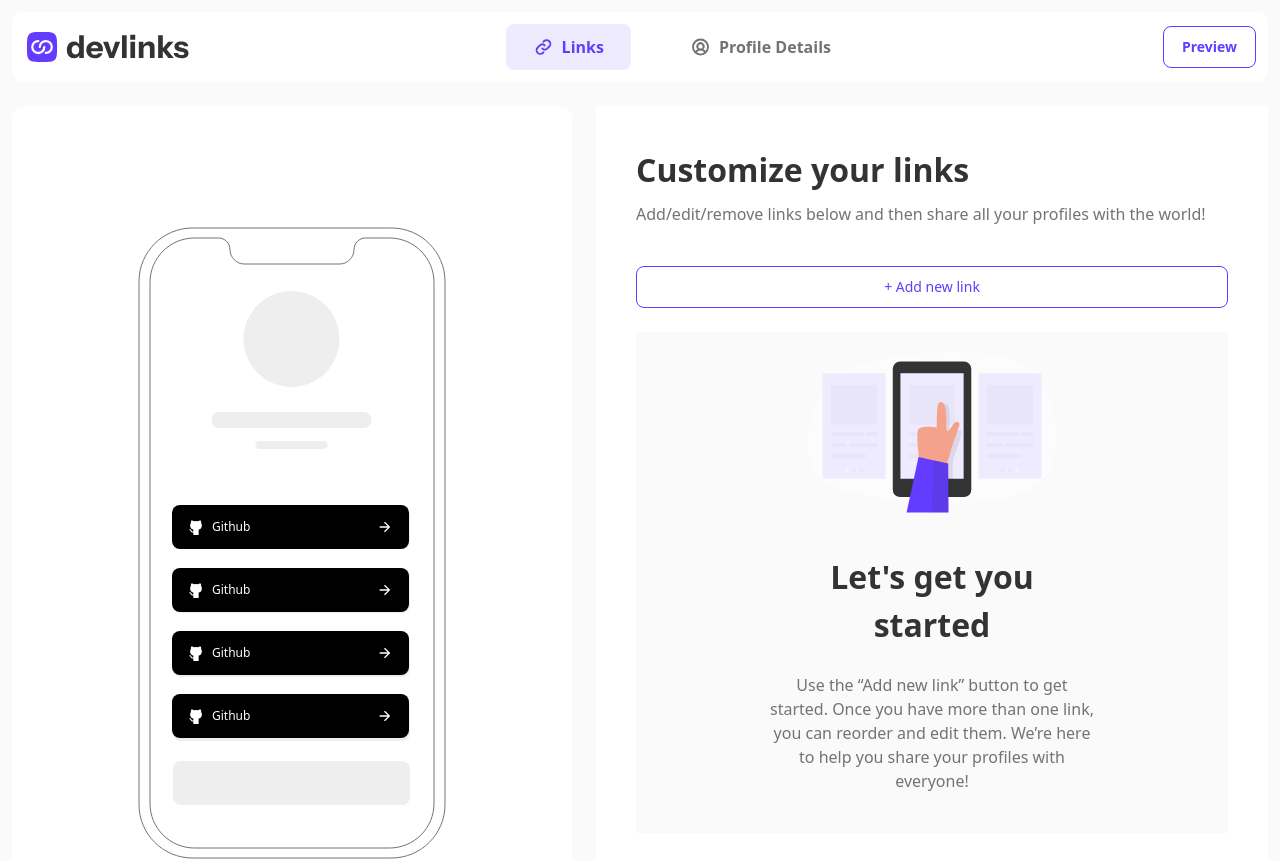
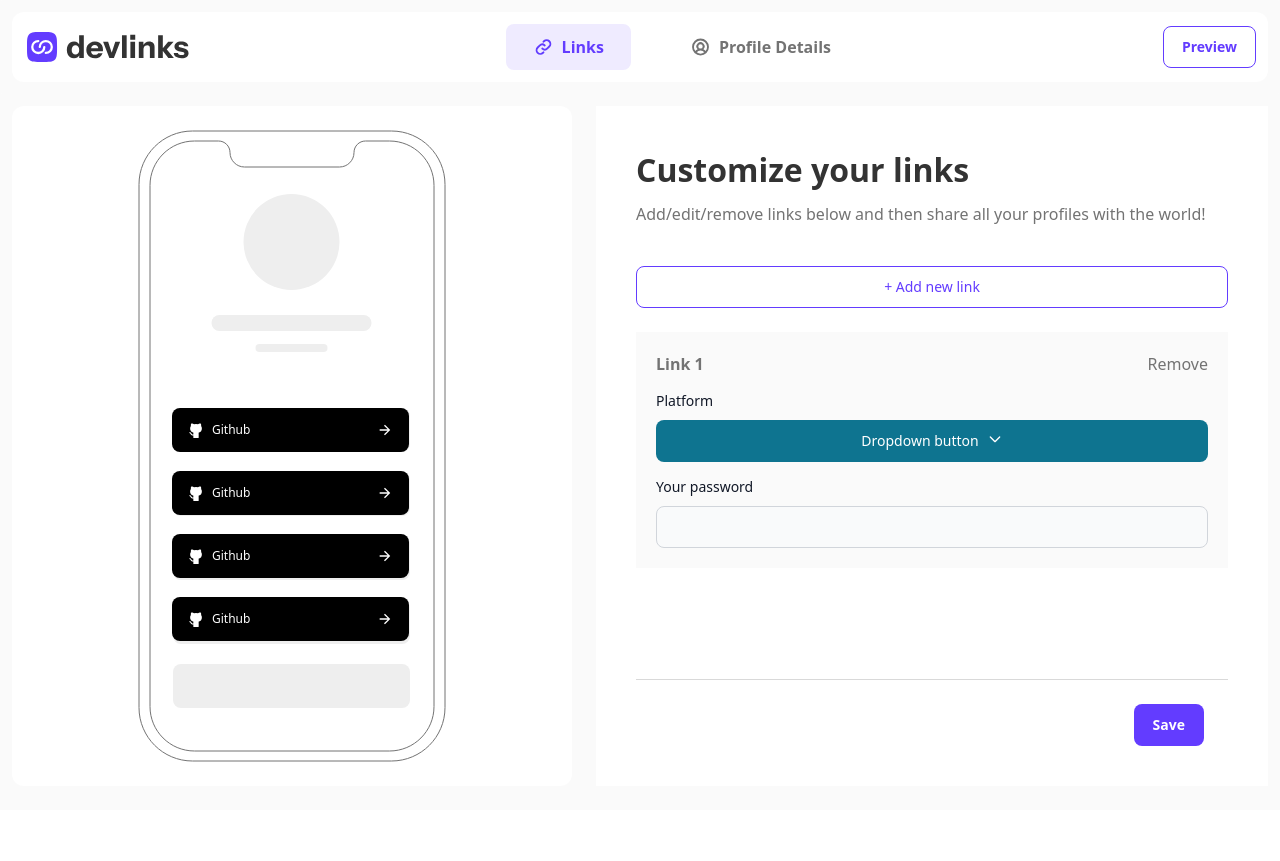
Before and after one commit to k2pbac/link-sharing, a Next.js app: page / in a window 1280 px wide. Shown: the top 861 px of the page. After the commit the page ends 810 px from the top, so only its background shows below. Built offline with nearby package versions, Linux system fonts and the light colour scheme.

Commit message:
add input

```diff
--- a/src/app/main.scss
+++ b/src/app/main.scss
@@ -64,6 +64,7 @@ $white-filter: brightness(0) saturate(100%) invert(99%) sepia(58%) saturate(0%)
 @import "../components/views/forms/form.scss";
 @import "../components/views/preview/preview.scss";
 @import "../components/views/customize-links/customize-links.scss";
+@import "../components/views/customize-links/custom-link-input.scss";
 @import "./homepage.scss";
 @import "./login/login.scss";
 @import "./signup/signup.scss";
--- /dev/null
+++ b/src/components/views/customize-links/custom-link-input.scss
@@ -0,0 +1,24 @@
+.custom-link-input {
+  padding: 20px;
+  background-color: $light-white;
+  display: flex;
+  flex-direction: column;
+  gap: 12px;
+  p {
+    margin-bottom: 0;
+    span {
+      float: right;
+    }
+  }
+  ul {
+    overflow: auto;
+    height: 200px;
+  }
+  button {
+    width: 100%;
+
+    svg {
+      float: right;
+    }
+  }
+}
--- /dev/null
+++ b/src/components/views/customize-links/custom-link-input.tsx
@@ -0,0 +1,49 @@
+import { Label, TextInput, Dropdown } from "flowbite-react";
+
+interface Props {
+  index: number;
+}
+
+const linkTypes = [
+  { item: "Codepen", icon: "/assets/images/icon-codepen.svg" },
+  { item: "Codewars", icon: "/assets/images/icon-codewars.svg" },
+  { item: "Devto", icon: "/assets/images/icon-devto.svg" },
+  { item: "Facebook", icon: "/assets/images/icon-facebook.svg" },
+  { item: "Freecodecamp", icon: "/assets/images/icon-freecodecamp.svg" },
+  { item: "Frontend Mentor", icon: "/assets/images/icon-frontend-mentor.svg" },
+  { item: "Github", icon: "/assets/images/icon-github.svg" },
+  { item: "Gitlab", icon: "/assets/images/icon-gitlab.svg" },
+  { item: "Hashnode", icon: "/assets/images/icon-hashnode.svg" },
+  { item: "LinkedIn", icon: "/assets/images/icon-linkedin.svg" },
+  { item: "Stack Overflow", icon: "/assets/images/icon-stack-overflow.svg" },
+  { item: "Twitch", icon: "/assets/images/icon-twitch.svg" },
+  { item: "Twitter", icon: "/assets/images/icon-twitter.svg" },
+  { item: "Youtube", icon: "/assets/images/icon-youtube.svg" },
+];
+
+export default function CustomLinkInput(props: Props) {
+  return (
+    <div className="custom-link-input">
+      <p className="heading-s">
+        Link {props.index} <span className="body-m">Remove</span>
+      </p>
+
+      <div>
+        <div className="mb-2 block">
+          <Label htmlFor="platform" value="Platform" />
+        </div>
+        <Dropdown label="Dropdown button" dismissOnClick={false}>
+          {linkTypes.map((link, index) => {
+            return <Dropdown.Item key={index}>{link["item"]}</Dropdown.Item>;
+          })}
+        </Dropdown>
+      </div>
+      <div>
+        <div className="mb-2 block">
+          <Label htmlFor="password1" value="Your password" />
+        </div>
+        <TextInput id="password1" type="password" required />
+      </div>
+    </div>
+  );
+}
--- a/src/components/views/customize-links/customize-links.tsx
+++ b/src/components/views/customize-links/customize-links.tsx
@@ -2,9 +2,10 @@
 
 import { Button } from "flowbite-react";
 import { useState } from "react";
+import CustomLinkInput from "./custom-link-input";
 
 export default function CustomizeLinks() {
-  const [linksCount, setLinksCount] = useState(0);
+  const [linksCount, setLinksCount] = useState(1);
 
   return (
     <div className="customize-container">
@@ -17,17 +18,26 @@ export default function CustomizeLinks() {
       </div>
       <div className="add-links">
         <Button className="add-link-button w-full">+ Add new link</Button>
+        {linksCount == 0 ? (
           <div className="image-container">
-          <img src="/assets/images/illustration-empty.svg" alt="empty-links" />
+            <>
+              <img
+                src="/assets/images/illustration-empty.svg"
+                alt="empty-links"
+              />
               <div className="text-center">
                 <h3 className="heading-m">Let's get you started</h3>
                 <p className="body-m">
-              Use the “Add new link” button to get started. Once you have more
-              than one link, you can reorder and edit them. We’re here to help
-              you share your profiles with everyone!
+                  Use the “Add new link” button to get started. Once you have
+                  more than one link, you can reorder and edit them. We’re here
+                  to help you share your profiles with everyone!
                 </p>
               </div>
+            </>
           </div>
+        ) : (
+          <CustomLinkInput index={1} />
+        )}
       </div>
       <div className="button-container">
         <Button
```
Lines whose indentation alone changed are shown as unchanged.
